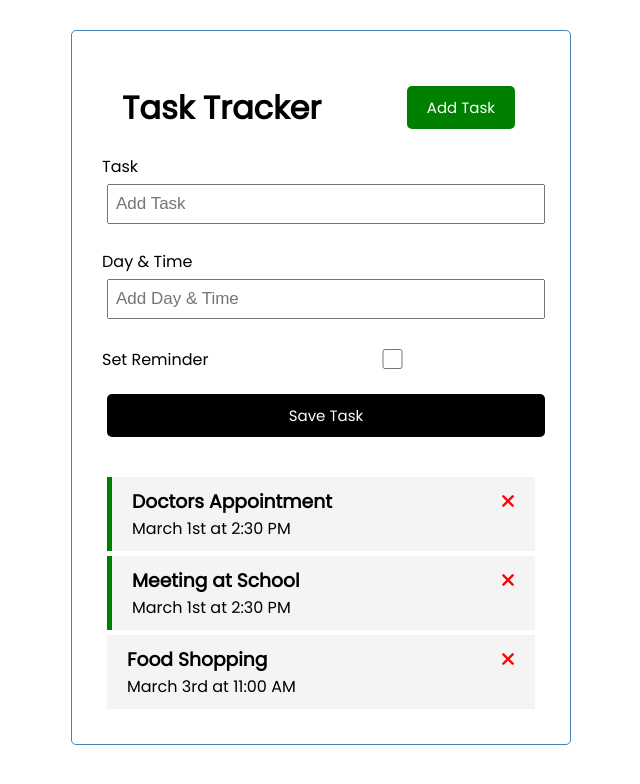
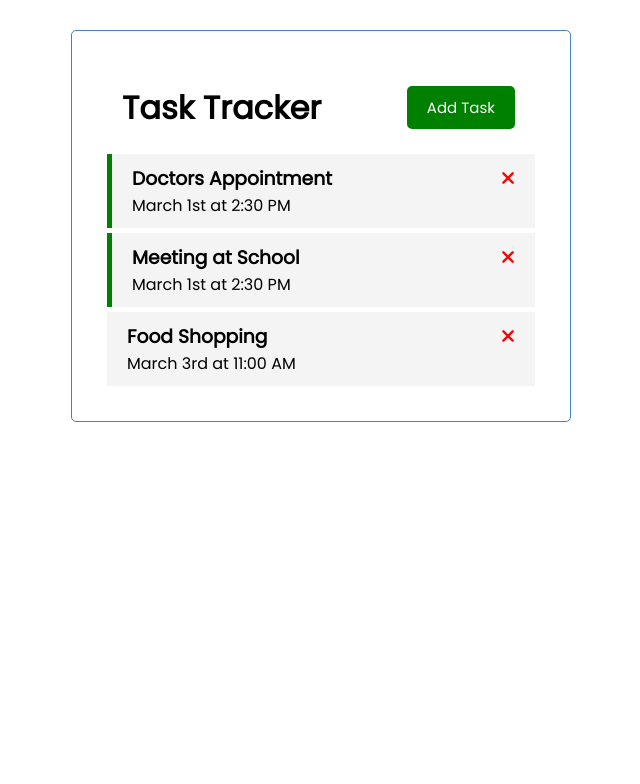
Before and after one commit to quackness/vue-task-creator, a Vue app: page / in a window 1280 px wide. Shown: the top 784 px of the page, without its empty margins (319-959 px from the left). Built offline with nearby package versions, Linux system fonts and the light colour scheme.

Commit message:
add a to data() function showAddTask, set it to false and create a condition in a div where AddTask component is to display it or not

```diff
--- a/src/App.vue
+++ b/src/App.vue
@@ -1,7 +1,9 @@
 <template>
   <div class="container">
     <Header title='Task Tracker'/>
-     <AddTask @add-task="addTask"/>
+    <div v-if="showAddtask">
+      <AddTask @add-task="addTask"/>
+    </div>
     <Tasks
     @toggle-reminder="toggleReminder" @delete-task="deleteTask" :tasks="tasks"/>
     <!-- //vbind tasks to tasks data  -->
@@ -24,6 +26,7 @@ export default {
   data() {
     return {
       tasks: [],
+      showAddtask: false
     }
   },
   methods: {
```
